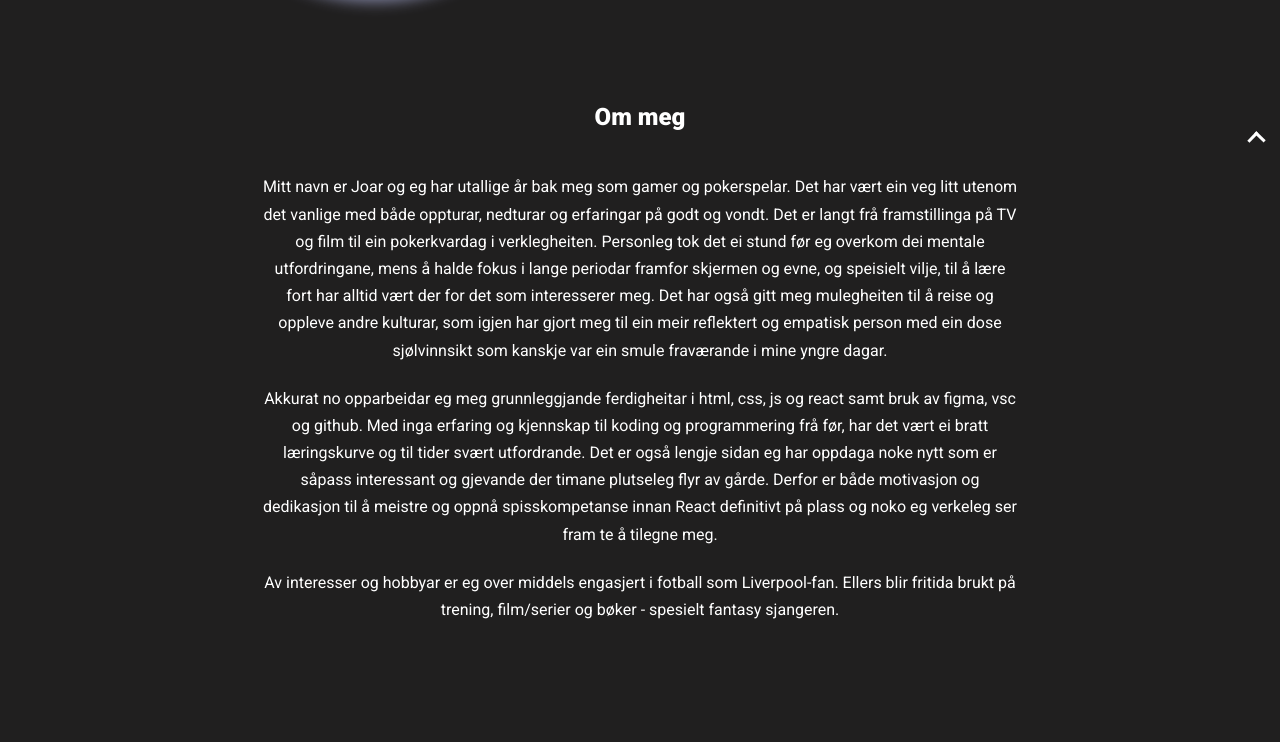
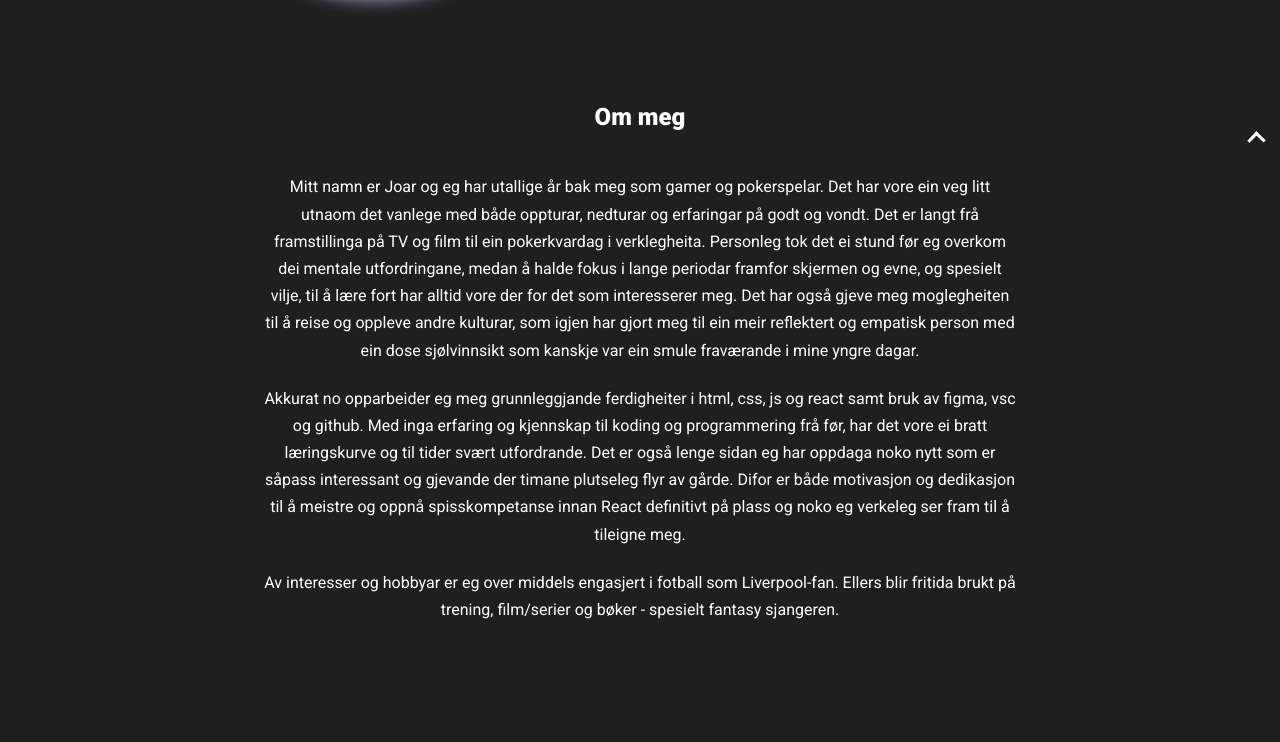
Before and after one commit to Raaks1/Portfolio, a plain HTML site: page index.html in a window 1280 px wide. Shown: the part 575-1317 px from the top of the page. Drawn offline with nearby package versions, Linux system fonts and the light colour scheme.

Commit message:
Spellcheck

```diff
--- a/index.html
+++ b/index.html
@@ -92,17 +92,17 @@ mn     />
       <div class="border">
 
 <p>
-      Mitt navn er Joar og eg har utallige år bak meg som gamer og pokerspelar. Det har vært ein veg litt utenom det vanlige med både oppturar, nedturar
-      og erfaringar på godt og vondt. Det er langt frå framstillinga på TV og film til ein pokerkvardag i verklegheiten. Personleg tok det ei stund før eg
-      overkom dei mentale utfordringane, mens å halde fokus i lange periodar framfor skjermen og evne, og speisielt vilje, til å lære fort har alltid vært der for det som interesserer meg.
-      Det har også gitt meg mulegheiten til å reise og oppleve andre kulturar, som igjen har gjort meg til ein meir reflektert og empatisk person med ein dose sjølvinnsikt som
+      Mitt namn er Joar og eg har utallige år bak meg som gamer og pokerspelar. Det har vore ein veg litt utnaom det vanlege med både oppturar, nedturar
+      og erfaringar på godt og vondt. Det er langt frå framstillinga på TV og film til ein pokerkvardag i verklegheita. Personleg tok det ei stund før eg
+      overkom dei mentale utfordringane, medan å halde fokus i lange periodar framfor skjermen og evne, og spesielt vilje, til å lære fort har alltid vore der for det som interesserer meg.
+      Det har også gjeve meg moglegheiten til å reise og oppleve andre kulturar, som igjen har gjort meg til ein meir reflektert og empatisk person med ein dose sjølvinnsikt som
       kanskje var ein smule fraværande i mine yngre dagar.
 </p>
 
-   <p> Akkurat no opparbeidar eg meg grunnleggjande ferdigheitar i html, css, js og react samt bruk av figma, vsc og github.
-      Med inga erfaring og kjennskap til koding og programmering frå før, har det vært ei bratt læringskurve og til tider svært utfordrande.
-      Det er også lengje sidan eg har oppdaga noke nytt som er såpass interessant og gjevande der timane plutseleg flyr av gårde.
-      Derfor er både motivasjon og dedikasjon til å meistre og oppnå spisskompetanse innan React definitivt på plass og noko eg verkeleg ser fram te å tilegne meg.
+   <p> Akkurat no opparbeider eg meg grunnleggjande ferdigheiter i html, css, js og react samt bruk av figma, vsc og github.
+      Med inga erfaring og kjennskap til koding og programmering frå før, har det vore ei bratt læringskurve og til tider svært utfordrande.
+      Det er også lenge sidan eg har oppdaga noko nytt som er såpass interessant og gjevande der timane plutseleg flyr av gårde.
+      Difor er både motivasjon og dedikasjon til å meistre og oppnå spisskompetanse innan React definitivt på plass og noko eg verkeleg ser fram til å tileigne meg.
     </p>
 
     <p>
```
